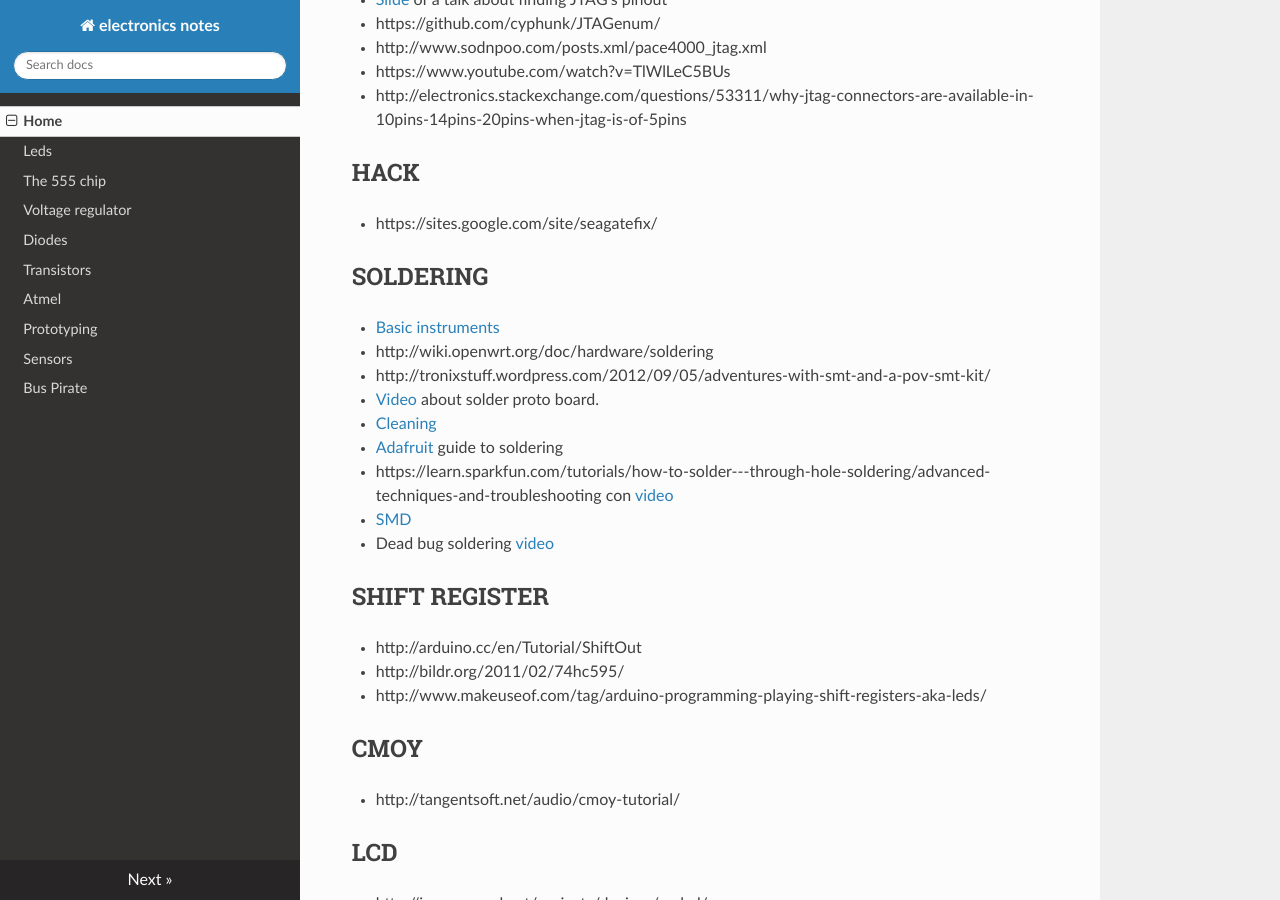
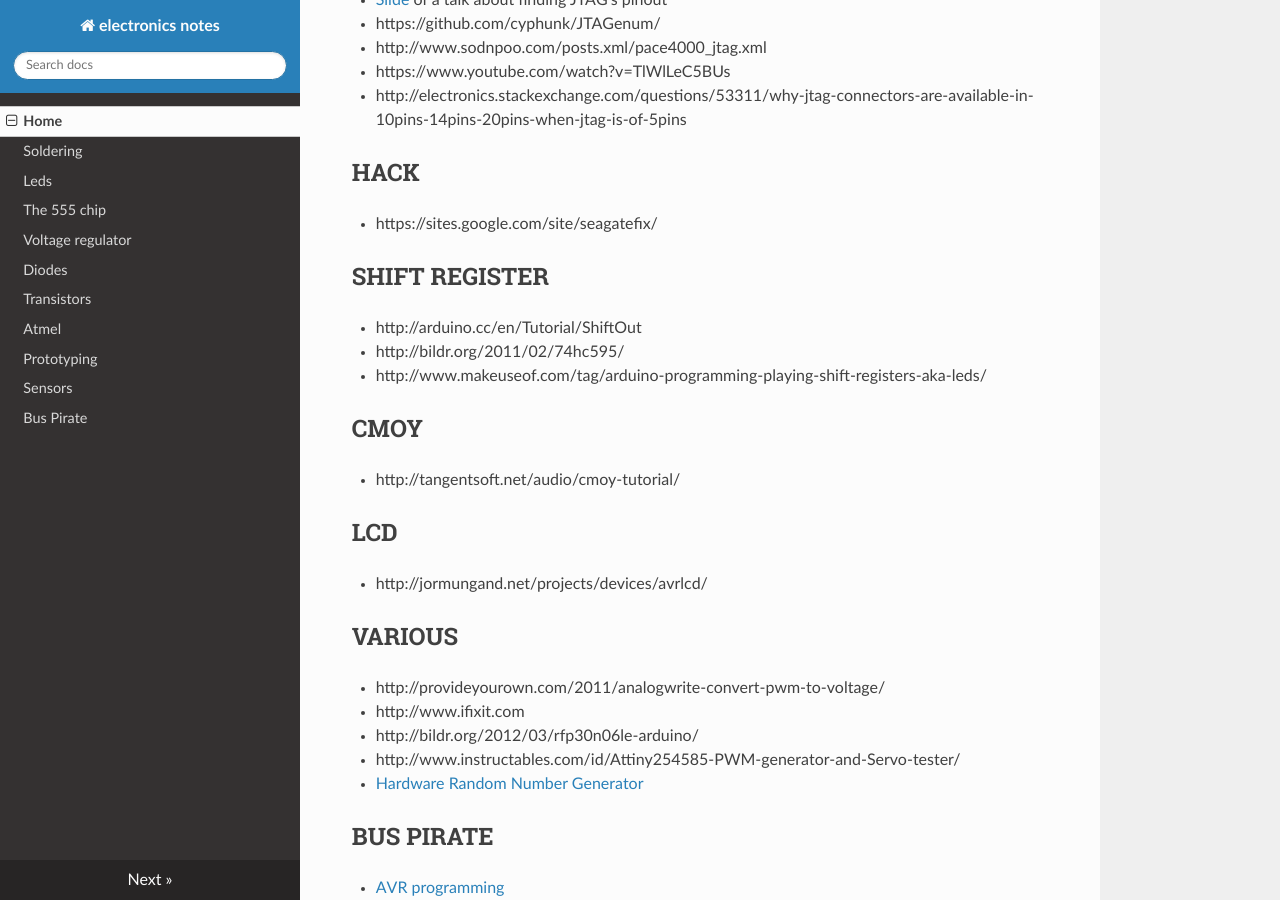
Before and after one commit to gipi/electronics-notes, an MkDocs documentation site: the page built from docs/index.md, in a window 1280 px wide and 900 px high, scrolled down 839 px. Built offline with MkDocs 1.6.1, drawn with Linux system fonts in a browser that asks for light colours; nearby versions of some CDN libraries; old or Windows-style settings are respelled for this version of MkDocs.

Commit message:
Move soldering in a section of its own.

```diff
--- a/docs/index.md
+++ b/docs/index.md
@@ -41,20 +41,6 @@ HACK
 ----
 
  - https://sites.google.com/site/seagatefix/
-
-SOLDERING
----------
- - [Basic instruments](https://www.youtube.com/watch?v=Kv7Y8nAOoFE)
- - http://wiki.openwrt.org/doc/hardware/soldering
- - http://tronixstuff.wordpress.com/2012/09/05/adventures-with-smt-and-a-pov-smt-kit/
- - [Video](http://www.youtube.com/watch?feature=player_embedded&v=kROaQZOYNIw) about solder proto board.
- - [Cleaning](http://www.instructables.com/id/Proper-Soldering-Iron-cleaning-%26-maintenance/?ALLSTEPS)
- - [Adafruit](http://learn.adafruit.com/adafruit-guide-excellent-soldering/) guide to soldering
- - https://learn.sparkfun.com/tutorials/how-to-solder---through-hole-soldering/advanced-techniques-and-troubleshooting con [video](https://www.youtube.com/watch?v=t9LOtOBOTb0)
- - [SMD](http://www.enetsystems.com/~lorenzo/smd/)
- - Dead bug soldering [video](https://www.youtube.com/watch?v=q53uPn1mKc0)
-
-
 
 SHIFT REGISTER
 --------------
--- a/mkdocs.yml
+++ b/mkdocs.yml
@@ -1,6 +1,7 @@
 site_name: electronics notes
 pages:
 - [index.md, Home]
+- [soldering.md, Soldering]
 - [led.md, Leds]
 - [fivefivefive.md, The 555 chip]
 - [voltagereg.md, Voltage regulator]
```
Also changed, not shown: docs/soldering.md (added, +14 -0 lines).
